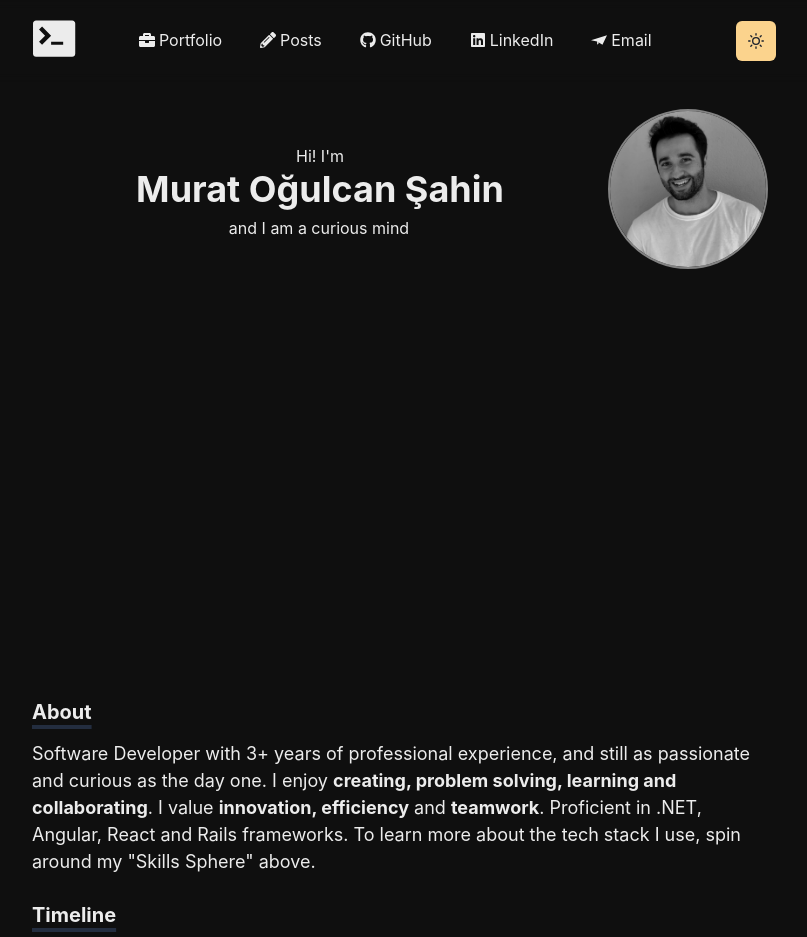
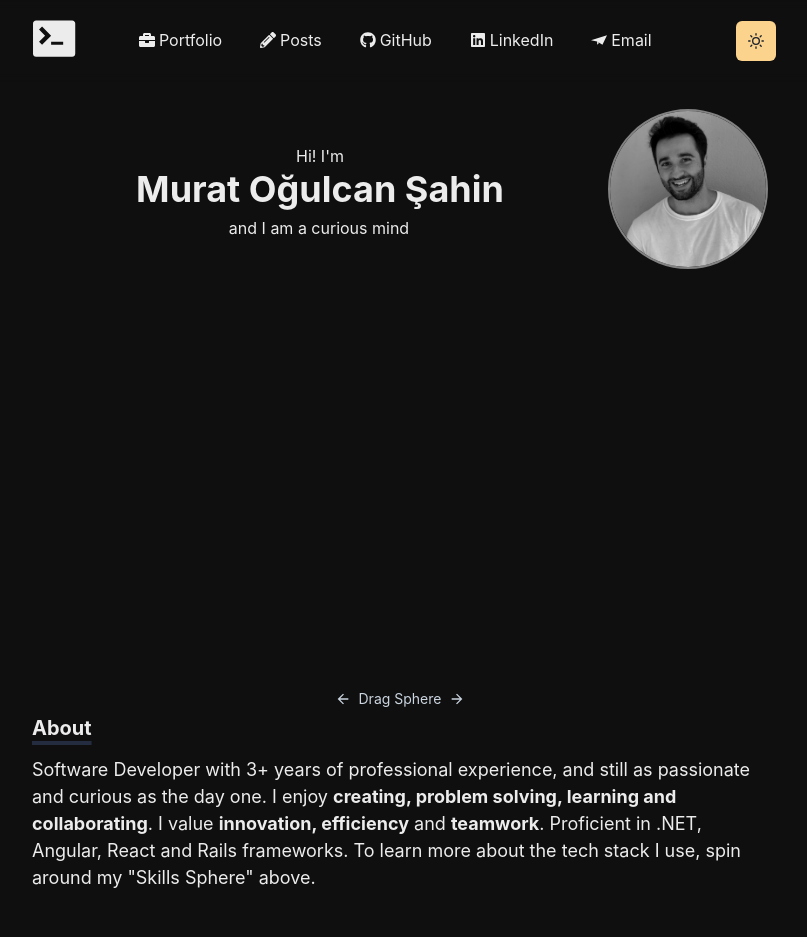
Before and after one commit to olci34/website, a Next.js app: page / in a window 1280 px wide. Shown: the top 937 px of the page, without its empty margins (240-1047 px from the left). Built offline with nearby package versions, Linux system fonts and the light colour scheme; no server answers.

Commit message:
Add Sphere Instruction

```diff
--- a/pages/index.js
+++ b/pages/index.js
@@ -1,8 +1,10 @@
 import {
   Box,
   Container,
+  HStack,
   Heading,
   Spinner,
+  Text,
   useColorModeValue
 } from '@chakra-ui/react'
 import Layout from '../components/layouts/layout'
@@ -15,6 +17,11 @@ import { Suspense } from 'react'
 import Timeline from '@/components/timeline'
 import Image from 'next/image'
 import profilePhoto from '../public/pp.jpeg'
+import {
+  ArrowBackIcon,
+  ArrowForwardIcon,
+  ArrowRightIcon
+} from '@chakra-ui/icons'
 
 const Home = () => {
   return (
@@ -87,10 +94,15 @@ const Home = () => {
               </group>
               <OrbitControls autoRotate={true} enableZoom={false} />
             </Canvas>
+            <HStack justify="center" color="gray.300">
+              <ArrowBackIcon />
+              <Text fontSize="sm">Drag Sphere</Text>
+              <ArrowForwardIcon />
+            </HStack>
           </Suspense>
         </Box>
 
-        <Box>
+        <Box marginY={4}>
           <Heading as="h3" variant="section-title">
             About
           </Heading>
```
